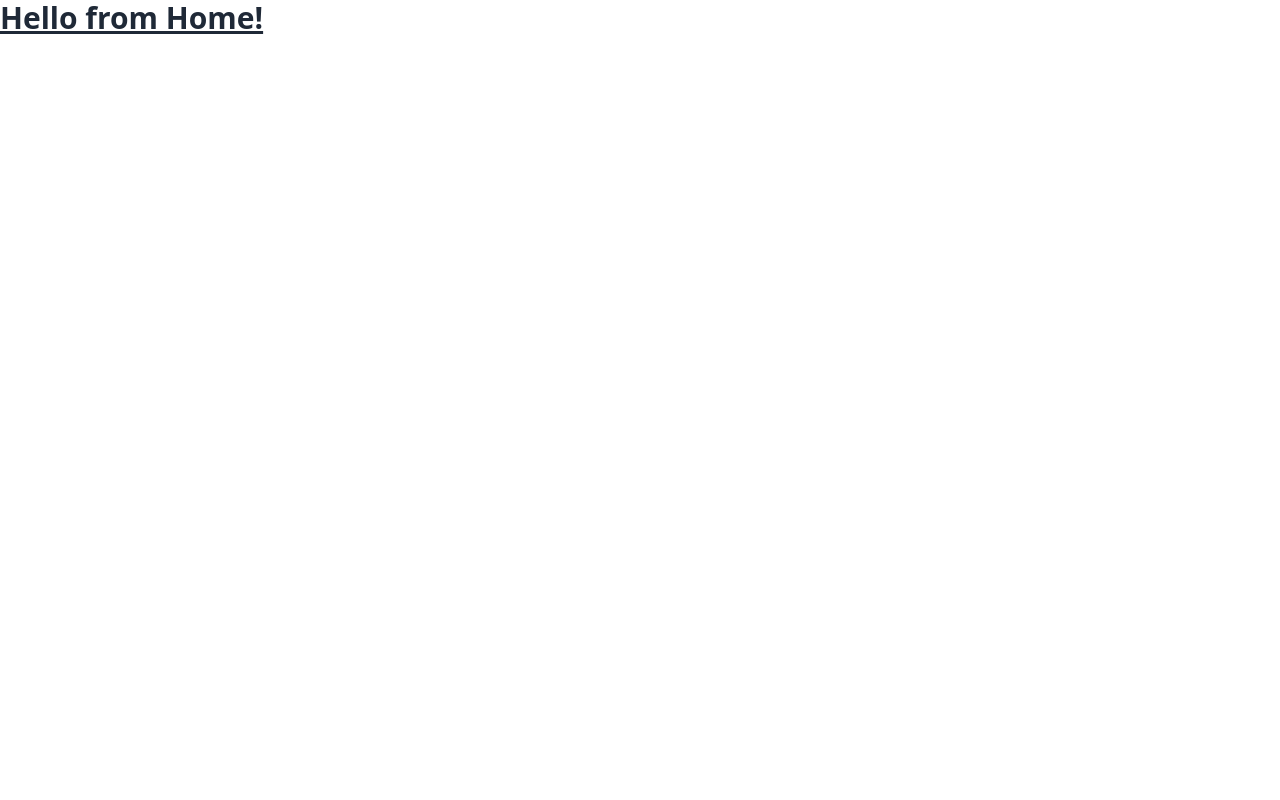
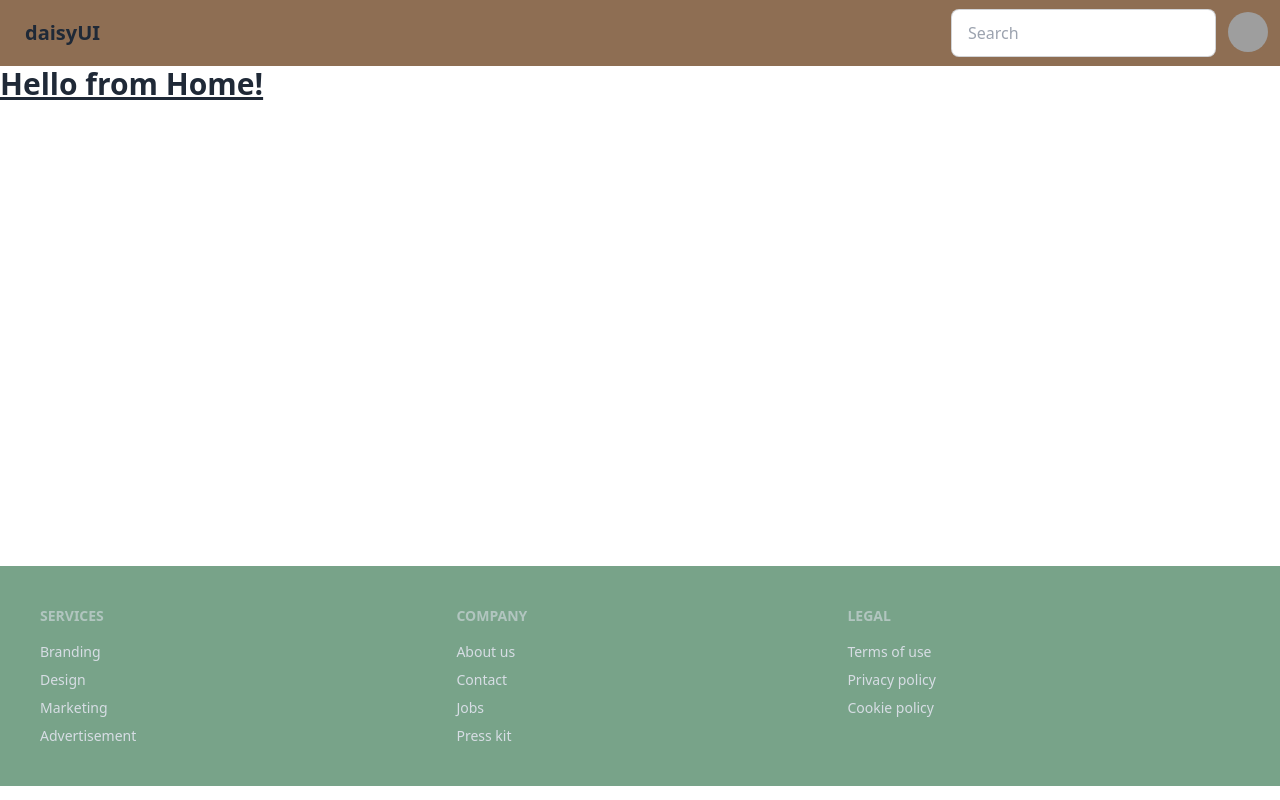
Before and after one commit to yasinarafat4/house-hunter-client, a React (Vite) app: page / in a window 1280 px wide. Built offline with nearby package versions, Linux system fonts and the light colour scheme; grey boxes are pictures that could not be loaded.

Commit message:
Demo Header and Footer added

```diff
--- a/src/layout/Main.jsx
+++ b/src/layout/Main.jsx
@@ -1,10 +1,17 @@
 import React from "react";
 import { Outlet } from "react-router-dom";
+import Footer from "../pages/Shared/Footer/Footer";
+import Navbar from "../pages/Shared/Navbar/Navbar";
 
 const Main = () => {
   return (
     <div>
-      <Outlet />
+      <Navbar />
+
+      <div className="min-h-[calc(100vh-300px)]">
+        <Outlet />
+      </div>
+      <Footer />
     </div>
   );
 };
--- a/src/main.jsx
+++ b/src/main.jsx
@@ -6,6 +6,8 @@ import { router } from "./routes/routes.jsx";
 
 ReactDOM.createRoot(document.getElementById("root")).render(
   <React.StrictMode>
-    <RouterProvider router={router} />
+    <div className="lg:max-w-screen-2xl xl:max-w-screen-xl mx-auto">
+      <RouterProvider router={router} />
+    </div>
   </React.StrictMode>
 );
--- /dev/null
+++ b/src/pages/AboutUs/AboutUs.jsx
@@ -0,0 +1,11 @@
+import React from 'react';
+
+const AboutUs = () => {
+    return (
+        <div>
+            AboutUs
+        </div>
+    );
+};
+
+export default AboutUs;
--- /dev/null
+++ b/src/pages/Houses/Houses.jsx
@@ -0,0 +1,7 @@
+import React from "react";
+
+const Houses = () => {
+  return <div>Houses</div>;
+};
+
+export default Houses;
--- /dev/null
+++ b/src/pages/Shared/Footer/Footer.jsx
@@ -0,0 +1,30 @@
+import React from "react";
+
+const Footer = () => {
+  return (
+    <footer className="footer p-10 bg-[#78a389] text-neutral-content">
+      <nav>
+        <header className="footer-title">Services</header>
+        <a className="link link-hover">Branding</a>
+        <a className="link link-hover">Design</a>
+        <a className="link link-hover">Marketing</a>
+        <a className="link link-hover">Advertisement</a>
+      </nav>
+      <nav>
+        <header className="footer-title">Company</header>
+        <a className="link link-hover">About us</a>
+        <a className="link link-hover">Contact</a>
+        <a className="link link-hover">Jobs</a>
+        <a className="link link-hover">Press kit</a>
+      </nav>
+      <nav>
+        <header className="footer-title">Legal</header>
+        <a className="link link-hover">Terms of use</a>
+        <a className="link link-hover">Privacy policy</a>
+        <a className="link link-hover">Cookie policy</a>
+      </nav>
+    </footer>
+  );
+};
+
+export default Footer;
--- /dev/null
+++ b/src/pages/Shared/Navbar/Navbar.jsx
@@ -0,0 +1,53 @@
+import React from "react";
+
+const Navbar = () => {
+  return (
+    <div className="navbar bg-[#8e6e53]">
+      <div className="flex-1">
+        <a className="btn btn-ghost text-xl">daisyUI</a>
+      </div>
+      <div className="flex-none gap-2">
+        <div className="form-control">
+          <input
+            type="text"
+            placeholder="Search"
+            className="input input-bordered w-24 md:w-auto"
+          />
+        </div>
+        <div className="dropdown dropdown-end">
+          <div
+            tabIndex={0}
+            role="button"
+            className="btn btn-ghost btn-circle avatar"
+          >
+            <div className="w-10 rounded-full">
+              <img
+                alt="Tailwind CSS Navbar component"
+                src="https://daisyui.com/images/stock/photo-1534528741775-53994a69daeb.jpg"
+              />
+            </div>
+          </div>
+          <ul
+            tabIndex={0}
+            className="mt-3 z-[1] p-2 shadow menu menu-sm dropdown-content bg-base-100 rounded-box w-52"
+          >
+            <li>
+              <a className="justify-between">
+                Profile
+                <span className="badge">New</span>
+              </a>
+            </li>
+            <li>
+              <a>Settings</a>
+            </li>
+            <li>
+              <a>Logout</a>
+            </li>
+          </ul>
+        </div>
+      </div>
+    </div>
+  );
+};
+
+export default Navbar;
```
